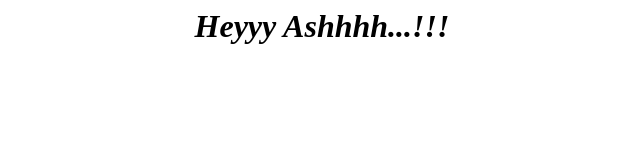
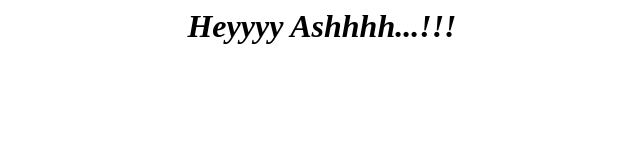
Before and after one commit to Aishwarya9103/try1, a plain HTML site: page index.html in a window 1280 px wide. Shown: the whole page, without its empty margins (318-958 px from the left). Drawn offline with Linux system fonts and the light colour scheme.

Commit message:
fourth commit

```diff
--- a/index.html
+++ b/index.html
@@ -1 +1 @@
-<h1><i><center>Heyyy Ashhhh...!!!</center></i></h1>
+<h1><i><center>Heyyyy Ashhhh...!!!</center></i></h1>
```
